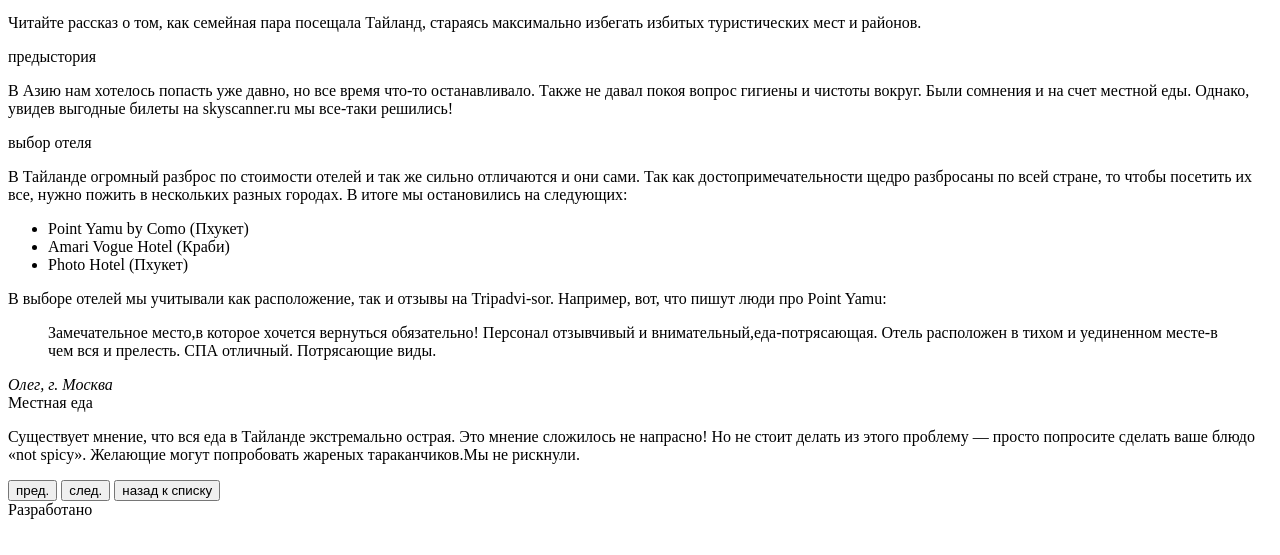
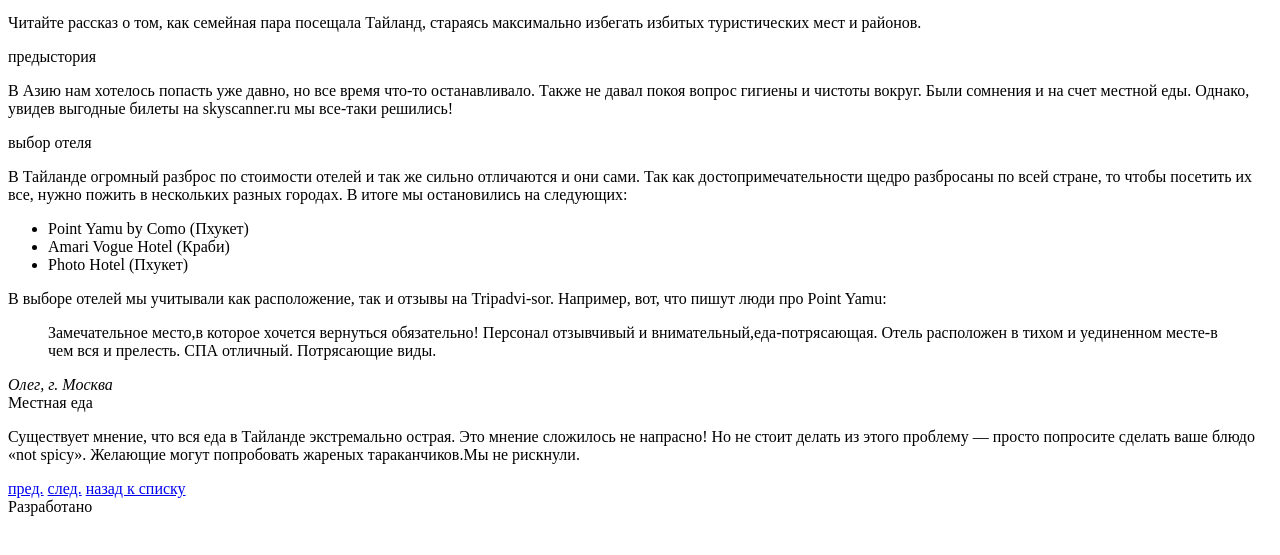
Before and after one commit to diplodoc132/46211-pink, a website: page post.html in a window 1280 px wide. Shown: the part 191-746 px from the top of the page. Drawn offline with Linux system fonts and the light colour scheme.

Commit message:
добавлена разметка  стр поста

```diff
--- a/post.html
+++ b/post.html
@@ -48,11 +48,9 @@
       </section>
     </article>
     <section>
-    <form action="">
-      <input type="submit" name="previous" value="пред.">
-      <input type="submit" name="next" value="след.">
-      <input type="submit" name="back" value="назад к списку">
-    </form>
+    <a href="#">пред.</a>
+    <a href="#">след.</a>
+    <a href="#">назад к списку</a>
     </section>
     <footer class="page-footer">
       <div class="logo"></div>
```
